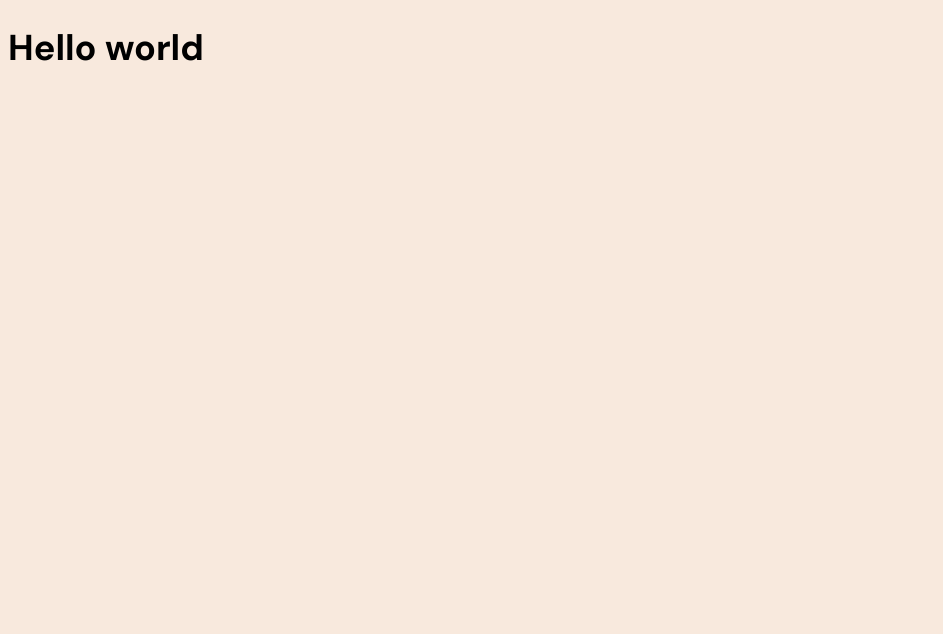
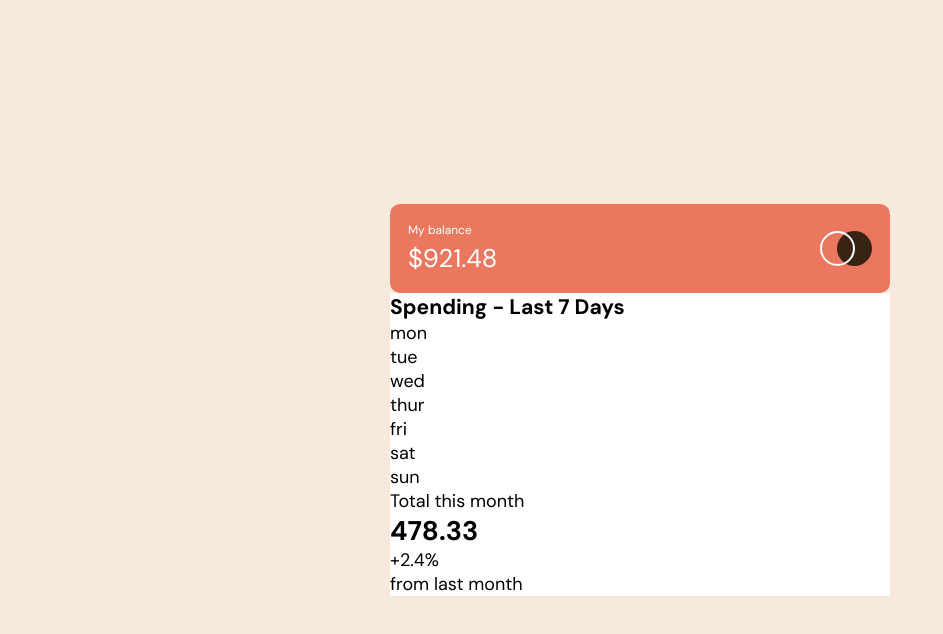
Before and after one commit to matt-wiser/bar-chart-component, a plain HTML site: page index.html in a window 1280 px wide. Shown: the whole page, without its empty margins (0-943 px from the left). Drawn offline with Linux system fonts and the light colour scheme.

Commit message:
initial markup, work on balance container

```diff
--- a/index.html
+++ b/index.html
@@ -9,6 +9,47 @@
     <title>Bar Chart Component Challenge</title>
 </head>
 <body>
-    <h1>Hello world</h1>
+    <section class="component-container">
+
+        <main class="expense-chart">
+            <div class="balance">
+                <div class="balance-data">
+                    <p>My balance</p>
+                    <h3>$921.48</h3>
+                </div>
+                <div class="circles">
+                    <div class="white-circle"></div>
+                    <div class="brown-circle"></div>
+                </div>
+            </div>
+
+            <div class="spending">
+                <h3>Spending - Last 7 Days</h3>
+
+                <div class="days-of-week">
+                    <div class="day monday">mon</div>
+                    <div class="day tuesday">tue</div>
+                    <div class="day wednesday">wed</div>
+                    <div class="day thursday">thur</div>
+                    <div class="day friday">fri</div>
+                    <div class="day saturday">sat</div>
+                    <div class="day sunday">sun</div>
+                </div>
+
+                <div class="spending-data">
+                    <div class="total-spent">
+                        <p>Total this month</p>
+                        <h2>478.33</h2>
+                    </div>
+
+                    <div class="total-change">
+                        <p>+2.4%</p>
+                        <p>from last month</p>
+                    </div>
+                </div>
+            </div>
+        </main>
+
+    </section>
 </body>
 </html>
--- a/index.js
+++ b/index.js
@@ -1,8 +1,32 @@
-let data;
+const data = [
+    {
+      "day": "mon",
+      "amount": 17.45
+    },
+    {
+      "day": "tue",
+      "amount": 34.91
+    },
+    {
+      "day": "wed",
+      "amount": 52.36
+    },
+    {
+      "day": "thu",
+      "amount": 31.07
+    },
+    {
+      "day": "fri",
+      "amount": 23.39
+    },
+    {
+      "day": "sat",
+      "amount": 43.28
+    },
+    {
+      "day": "sun",
+      "amount": 25.48
+    }
+  ];
 
-async function fetchData() {
-const res = await fetch("./data.json");
-data = await res.json();
-}
-
-fetchData();
+  console.log(data);
--- a/style.css
+++ b/style.css
@@ -1,5 +1,12 @@
 /* DM Sans Font import */
 @import url('https://fonts.googleapis.com/css2?family=DM+Sans:wght@400;700&display=swap');
+
+/* global resets */
+*, *::before, *::after {
+    margin: 0;
+    padding: 0;
+    box-sizing: border-box;
+}
 
 /* Color variables */
 :root{
@@ -18,4 +25,71 @@ body {
     background-color: var(--cream);
     font-family: 'DM Sans', sans-serif;
     font-size: 18px;
+
+
 }
+
+.component-container{
+   min-height: 100vh;
+   max-height: 100vh;
+   display: flex;
+   align-items: center;
+   justify-content: center;
+}
+
+.expense-chart {
+    width: 500px;
+}
+
+
+
+.balance {
+    background-color: var(--soft-red);
+    color: white;
+    border-radius: 10px;
+    padding: 1em;
+    display: flex;
+    justify-content: space-between;
+}
+.balance p {
+    font-weight: 400;
+    font-size: .75rem;
+}
+
+.balance h3 {
+    font-weight: 400;
+    font-size: 1.6rem;
+    padding-top: .2rem;
+}
+
+.circles {
+    display: grid;
+    grid-template-columns: repeat(3, 1fr);
+    align-self: center;
+}
+
+.white-circle, .brown-circle {
+    grid-row: 1/2;
+}
+
+.brown-circle {
+    background-color: var(--dark-brown);
+    height: 35px;
+    width:35px;
+    border-radius: 50%;
+    grid-column: 2/-1;
+}
+
+.white-circle {
+    border: 2px solid white;
+    height: 35px;
+    width:35px;
+    border-radius: 50%;
+    grid-column: 1 / -2;
+    z-index: 1;
+
+}
+
+.spending {
+    background-color: white;
+}
```
Also changed, not shown: 1 other file.
